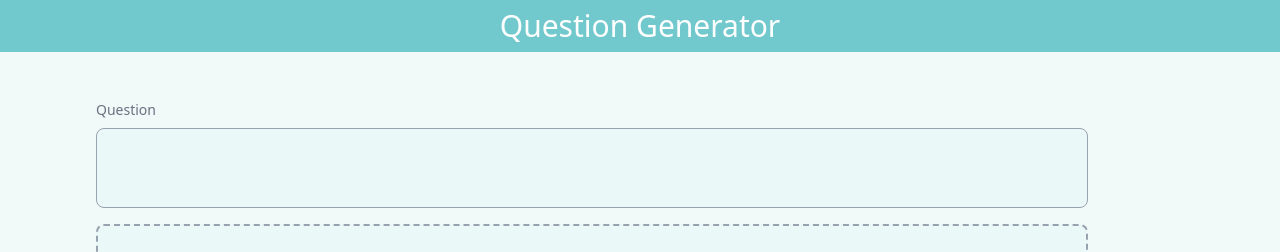
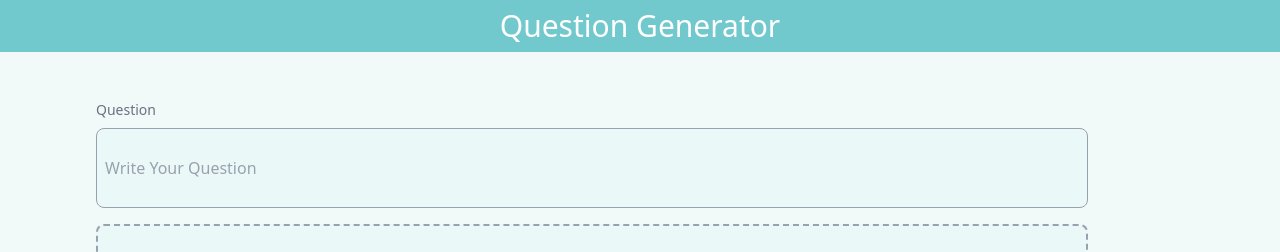
Before and after one commit to mr-harikrishnan/gng-questions-gen, a React (Vite) app: page / in a window 1280 px wide. Shown: the top 252 px of the page. Built offline with nearby package versions, Linux system fonts and the light colour scheme.

Commit message:
msq option input completed

```diff
--- a/src/App.jsx
+++ b/src/App.jsx
@@ -42,21 +42,37 @@ function App() {
       tags: []
     },
     validate: (values) => {
-      let error = {}
+      let errors = {}
 
+      // Validate question
       if (!values.question) {
-        error.question = "Please enter question"
+        errors.question = "Please enter question"
+      } else if (values.question.length < 5) {
+        errors.question = "Please enter minimum 5 letters"
       }
 
-      if (values.question.length < 5) {
-        error.question = "Please enter minimum 5 letters"
+      // Validate options
+      const optionErrors = []
+      values.options.forEach((opt, idx) => {
+        const optErr = {}
+        if (!opt.option || opt.option.trim() === "") {
+          optErr.option = "Please enter option"
+        } else if (opt.option.trim().length < 1) {
+          optErr.option = "Minimum 1 character"
+        }
+
+        optionErrors.push(optErr)
+      })
+
+      // Check if any option has error
+      const hasOptionError = optionErrors.some(err => Object.keys(err).length > 0)
+      if (hasOptionError) {
+        errors.options = optionErrors
       }
 
-
-
-      return error;
-
-    },
+      return errors
+    }
+    ,
     onSubmit: (values) => {
       console.log(values)
     }
@@ -89,11 +105,6 @@ function App() {
 
 
 
-
-
-
-
-
   return (
     <div className='h-sfull w-full bg-[#f2f9f9] '>
 
@@ -108,14 +119,15 @@ function App() {
         <div className='px-12 pe-24 p-4'>
 
           <div className='flex flex-col my-2'>
-            <label className='text-sm text-gray-500 my-2' >Question </label>
+            <label className='text-sm text-gray-500 my-2 ' >Question </label>
             <input
               type="text"
               name='question'
               value={formik.values.question}
               onChange={formik.handleChange}
               onBlur={formik.handleBlur}
-              className='border-1 h-20 rounded-lg border-gray-400 bg-[#ebf8f8] hover:bg-[#d3f0f3]'
+              placeholder='Write Your Question'
+              className='border-1 h-20 rounded-lg pl-2 placeholder-gray-400 border-gray-400 bg-[#ebf8f8] hover:bg-[#d3f0f3]'
 
             />
             {formik.touched.question && formik.errors.question && (
@@ -153,6 +165,7 @@ function App() {
               <label className='text-sm text-gray-500 my-2' >Subject </label>
               <select
                 onChange={(e) => {
+                  formik.handleChange(e)
                   setTopicSelectedSubject(e.target.value)
                 }}
                 name="" id="" className='appearance-none border w-full text-sm text-gray-500 items-center justify-center  px-4 my-2 py-3 bg-[#ebf8f8]  border-gray-400 rounded-lg cursor-pointer hover:bg-[#d3f0f3] transition'>
--- a/src/Components/MCQ/McqOptionsCard.jsx
+++ b/src/Components/MCQ/McqOptionsCard.jsx
@@ -4,20 +4,17 @@ function McqOptionsCard({ formik, index, correctAnswer, setCorrectAnswer }) {
 
 
 
-    const deleteOptions = (deleteIndex) => {
-        const copyData = [...formik.values.options];
-        copyData.splice(deleteIndex, 1);
-        formik.setFieldValue('options', copyData);
-    };
-
-
+    const deleteOptions = (idx) => {
+        const optionsData = [...formik.values.options]
+        optionsData.splice(idx, 1)
+        formik.setFieldValue(`options`, optionsData)
+    }
 
     return (
         <div>
 
             <div className='flex items-center gap-3'>
                 <h1 className='text-sm text-gray-500 my-2'>Option {index + 1}</h1>
-
                 <svg
                     onClick={() => deleteOptions(index)}
 
@@ -25,12 +22,11 @@ function McqOptionsCard({ formik, index, correctAnswer, setCorrectAnswer }) {
                     <path strokeLinecap="round" strokeLinejoin="round" d="m9.75 9.75 4.5 4.5m0-4.5-4.5 4.5M21 12a9 9 0 1 1-18 0 9 9 0 0 1 18 0Z" />
                 </svg>
 
+            </div>
 
 
-            </div>
 
             <div className='flex gap-4 items-center' >
-
                 <div
                     onClick={() => { setCorrectAnswer(index) }}
                     className={`${correctAnswer === index
@@ -39,13 +35,23 @@ function McqOptionsCard({ formik, index, correctAnswer, setCorrectAnswer }) {
                     <div className='border border-gray-300 bg-white h-5.5 w-5.5 rounded-3xl ml-1 '></div>
 
                 </div>
-
                 <div className='w-full'>
                     <input
+                        type="text"
+                        name={`options[${index}].option`}
+                        value={formik.values.options[index].option}
+                        onChange={formik.handleChange}
+                        onBlur={formik.handleBlur}
+                        placeholder='Write option'
                         className="appearance-none border w-full text-sm text-gray-500 items-center justify-center  px-4 my-2 py-3 bg-[#ebf8f8]  border-gray-400 rounded-lg cursor-pointer hover:bg-[#d3f0f3] transition"
                     />
+                    {formik.touched.options?.[index]?.option && formik.errors.options?.[index]?.option && (
+                        <span className="text-red-500 text-sm">{formik.errors.options[index].option}</span>
+                    )}
+
 
                 </div>
+
 
                 <div className='w-14 h-12 appearance-none border text-md text-gray-500 flex items-center justify-center   my-2  bg-[#ebf8f8]  border-gray-400 rounded-lg cursor-pointer hover:bg-[#d3f0f3] transition'>
                     {correctAnswer == index ? 10 : 0}
```
